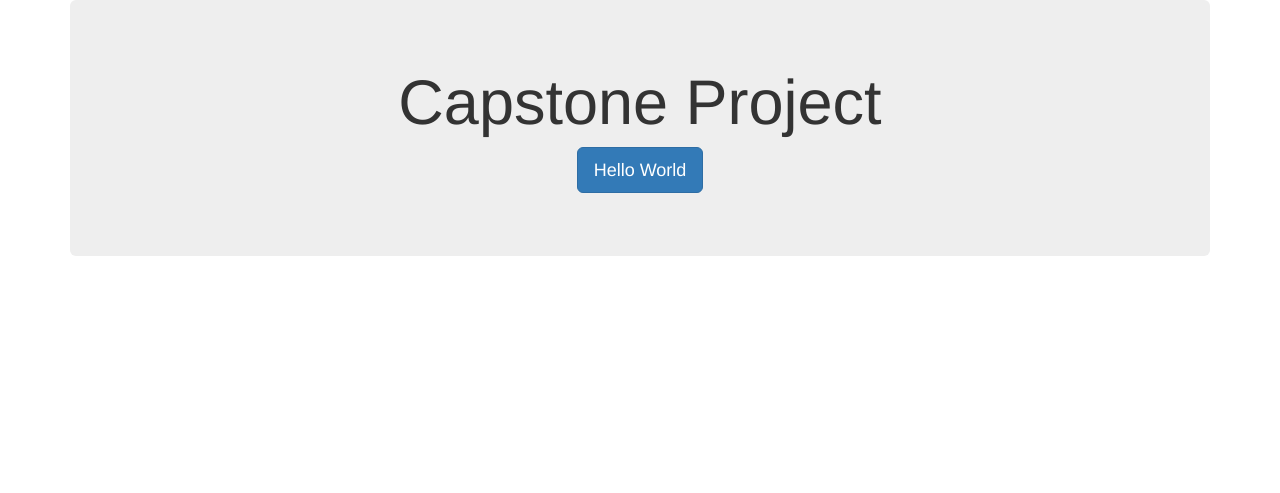
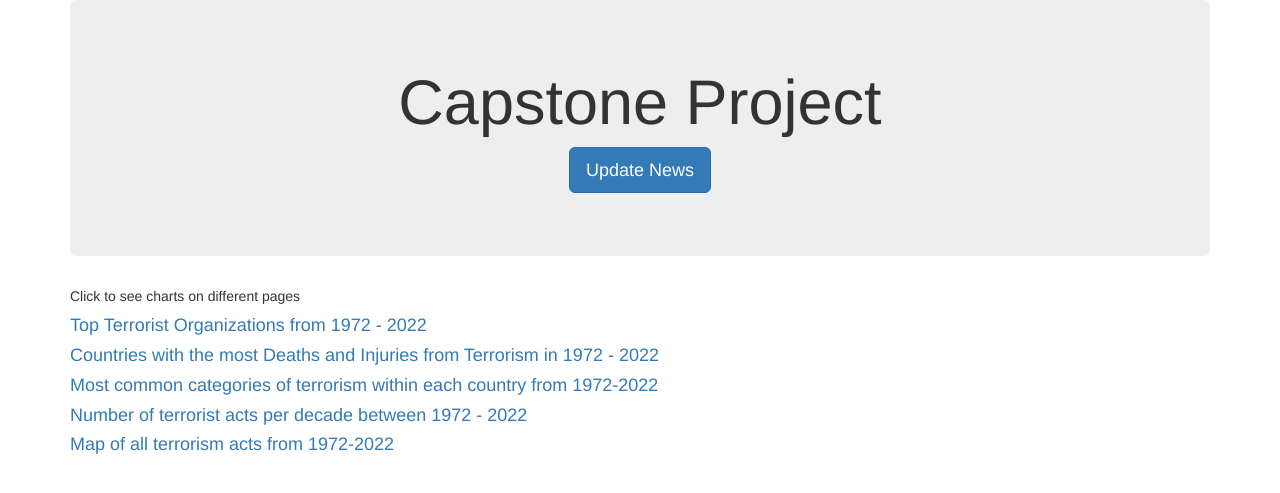
Before and after one commit to namin1993/Capstone_Project, a Flask app: page / in a window 1280 px wide. Shown: the top 493 px of the page. Run offline with Flask 2, Linux system fonts and the light colour scheme; some libraries are stand-ins or nearby versions.

Commit message:
Updates to code

```diff
--- a/app.py
+++ b/app.py
@@ -1,34 +1,27 @@
-## Import Dependencies
+# Import Dependencies
 from flask import Flask, render_template, redirect, url_for
 from pymongo import MongoClient
-from urllib.parse import quote_plus
+import pandas as pd
+import json
+import hvplot.pandas
+import plotly
+import plotly.express as px
+from sklearn.model_selection import train_test_split
+from sklearn.preprocessing import StandardScaler, OneHotEncoder, MinMaxScaler
+from sklearn.decomposition import PCA
+from sklearn.cluster import KMeans
+import tensorflow as tf
+import datetime as dt
 #import scraping
+import db_connections
 
 app = Flask(__name__)
-
-# Use MongoClient to set up mongodb connection
-username = quote_plus('namin')
-password = quote_plus('passMONG1446%23%23')
-cluster = 'na-cluster-0.skgmjzn.mongodb.net'
-
-app.config["SECRET_KEY"]="3ab27fe2c90b101d9e7867c7f663b0ad15c0dbe0"
-cloudstr = 'mongodb+srv://' + username + ':' + password + '@' + cluster + '/?retryWrites=true&w=majority'
-#app.config["MONGO_URI"] = cloudstr
-
-#mogodb_client = PyMongo(app)
-mogodb_client = MongoClient(cloudstr)
-db = mogodb_client.test
-
 # Shows you what was scraped
 @app.route("/")
 def index():
-    try:
-        #mars = mongo.db.mars.find_one()
-        print("The mongodb connection worked!!")
-        return render_template("index.html", str="Hello World")
-    except Exception as e:
-        print(f'{e}')
+    return render_template("index.html")
 
+    #return render_template("index.html", str="Update News")
 # Scrape updates in the database
 # @app.route("/scrape")
 # def scrape():
@@ -37,5 +30,201 @@ def index():
 #    mars.update_one({}, {"$set":mars_data}, upsert=True)
 #    return redirect('/', code=302)
 
+# Question 1: Which organizations are responsible for the most deaths and injuries from 1972-2022?
+@app.route('/chart1/')
+def chart1():
+    try:
+        print("The mongodb connection worked!!")
+
+        # Read terrorism dataframe
+        terrorism_df = pd.DataFrame(list(db_connections.terrorism.find()))
+        terrorism_df.drop(['_id'], axis=1, inplace=True)
+
+        # Filter by date
+        terrorism_df = terrorism_df[terrorism_df["DATE"] > '1971-12-31']
+
+        # Group by 'PERPETRATOR' and sum up 'DEAD' and 'INJURED' numbers per PERPETRATOR
+        q_1df = terrorism_df.groupby(['PERPETRATOR'])[['DEAD', 'INJURED']].sum().reset_index()
+        q_1df['DEAD_AND_INJURED'] = q_1df['DEAD'] + q_1df['INJURED']
+        q_1df.drop(columns=['DEAD', 'INJURED'], axis=1, inplace=True)
+
+        # Sort values
+        q_1df = q_1df.sort_values(['DEAD_AND_INJURED'], ascending=[False]).reset_index()
+
+        # Create graph
+        fig = px.bar(q_1df, x="DEAD_AND_INJURED", y="PERPETRATOR",
+                    color="PERPETRATOR",
+                    orientation='h',
+                    title='Total number of Dead and Injured caused by each Terrorist Group from 1972 - 2022',
+                    height=800)
+
+        graphJSON = json.dumps(fig, cls=plotly.utils.PlotlyJSONEncoder)
+        return render_template("index.html", graphJSON=graphJSON)
+
+    except Exception as e:
+        print(f'{e}')
+
+# Question 2: Which Countries have the most deaths and injuries from 1972-2022 from terrorism?
+@app.route('/chart2/')
+def chart2():
+    try:
+        # Read terrorism dataframe
+        terrorism_df = pd.DataFrame(list(db_connections.terrorism.find()))
+        terrorism_df.drop(['_id'], axis=1, inplace=True)
+
+        # Filter by date
+        terrorism_df = terrorism_df[terrorism_df["DATE"] > '1971-12-31']
+
+        # Group by 'COUNTRY' and sum up 'DEAD' and 'INJURED' numbers per country
+        q_2df = terrorism_df.groupby(['COUNTRY'])[['DEAD', 'INJURED']].sum().reset_index()
+
+        # Sum up Dead and Injured. Drop 'DEAD' and 'INJURED' columns
+        q_2df['DEAD_AND_INJURED'] = q_2df['DEAD'] + q_2df['INJURED']
+        q_2df.drop(columns=['DEAD', 'INJURED'], axis=1, inplace=True)
+
+        # Sort values
+        q_2df = q_2df.sort_values(['DEAD_AND_INJURED'], ascending=[False]).reset_index(drop=True)
+
+        # Create graph
+        fig = px.bar(q_2df, x="DEAD_AND_INJURED", y="COUNTRY",
+            color="COUNTRY",
+            orientation='h',
+            title='Countries with the most Death and Injuries from Terrorism in 1972 - 2022',
+            height=3400)
+
+        graphJSON = json.dumps(fig, cls=plotly.utils.PlotlyJSONEncoder)
+        return render_template("index.html", graphJSON=graphJSON)
+
+    except Exception as e:
+        print(f'{e}')
+
+# Question 3: What are the most common categories of terrorism within each country from 1972-2022?
+@app.route('/chart3/')
+def chart3():
+    try:
+        # Read terrorism dataframe
+        terrorism_df = pd.DataFrame(list(db_connections.terrorism.find()))
+        terrorism_df.drop(['_id'], axis=1, inplace=True)
+        q_3df = terrorism_df.groupby(['COUNTRY', 'CATEGORY'])[['CATEGORY']].count()
+
+        return render_template("index.html", tables=[q_3df.to_html(classes='data', header="true")])
+
+    except Exception as e:
+        print(f'{e}')
+
+# Question 4: On what particular decade were the most terrorist acts committed across the world?
+@app.route('/chart4/')
+def chart4():
+    try:
+        # Read terrorism dataframe
+        terrorism_df = pd.DataFrame(list(db_connections.terrorism.find()))
+        terrorism_df.drop(['_id'], axis=1, inplace=True)
+
+        # Establish the bins.
+        decade_bins = [0, 1969, 1979, 1989, 1999, 2009, 2019, 2029]
+        group_names = ["1960s", "1970s", "1980s", "1990s", "2000s", "2010s", "2020s"]
+
+        # Filter by date
+        terrorism_df = terrorism_df[terrorism_df["DATE"] > '1971-12-31']
+
+        # Convert DATE column to datetime
+        terrorism_df['incident_date'] = pd.to_datetime(terrorism_df['DATE'])
+
+        # Categorize dates based on the bins.
+        terrorism_df["YEAR"] = terrorism_df['incident_date'].dt.year
+        decade_bins_dt = pd.to_datetime(decade_bins)
+        terrorism_df["DECADE"] = pd.cut(terrorism_df["YEAR"], decade_bins_dt, labels=group_names)
+
+        # Count the number of incidents per decade
+        q_4df = terrorism_df.groupby(['DECADE'])[['DATE']].count().reset_index()
+
+        # Create graph
+        fig = px.bar(q_4df, x="DECADE", y="DATE",
+                    color="DECADE",
+                    title='Number of Terrorist acts per decade',
+                    height=800)
+
+        fig.update_layout(
+            xaxis_title="Decade",
+            yaxis_title="Number of Incidents"
+        )
+
+        graphJSON = json.dumps(fig, cls=plotly.utils.PlotlyJSONEncoder)
+        return render_template("index.html", graphJSON=graphJSON)
+
+    except Exception as e:
+        print(f'{e}')
+
+# Question 5: World Map of all terrorist acts from 1972-2022
+@app.route('/chart5/')
+def chart6():
+    try:
+        # Read terrorism dataframe
+        terrorism_df = pd.DataFrame(list(db_connections.terrorism.find()))
+        terrorism_df.drop(['_id'], axis=1, inplace=True)
+
+        # Filter by date
+        terrorism_df = terrorism_df[terrorism_df["DATE"] > '1971-12-31']
+
+        # Establish the bins.
+        decade_bins = [0, 1969, 1979, 1989, 1999, 2009, 2019, 2029]
+        group_names = ["1960s", "1970s", "1980s", "1990s", "2000s", "2010s", "2020s"]
+
+        # Convert DATE column to datetime
+        terrorism_df['incident_date'] = pd.to_datetime(terrorism_df['DATE'])
+
+        # Categorize dates based on the bins.
+        terrorism_df["YEAR"] = terrorism_df['incident_date'].dt.year
+        decade_bins_dt = pd.to_datetime(decade_bins)
+        terrorism_df["DECADE"] = pd.cut(terrorism_df["YEAR"], decade_bins_dt, labels=group_names)
+
+        # Create latitude and longitude columns
+        terrorism_df[['latitude', 'longitude']] = terrorism_df['COORDINATES'].str.split(',', 1, expand=True)
+        terrorism_df['latitude'] = pd.to_numeric(terrorism_df['latitude'], errors='coerce').fillna(0).astype(float)
+        terrorism_df['longitude'] = pd.to_numeric(terrorism_df['longitude'], errors='coerce').fillna(0).astype(float)
+
+        fig = px.scatter_mapbox(terrorism_df, lat="latitude", lon="longitude", hover_name="DATE", hover_data=["STATE", "PERPETRATOR"],
+                                color="DECADE", zoom=3, height=300)
+        fig.update_layout(
+            mapbox_style="white-bg",
+            mapbox_layers=[
+                {
+                    "below": 'traces',
+                    "sourcetype": "raster",
+                    "sourceattribution": "United States Geological Survey",
+                    "source": [
+                        "https://basemap.nationalmap.gov/arcgis/rest/services/USGSImageryOnly/MapServer/tile/{z}/{y}/{x}"
+                    ]
+                },
+                {
+                    "sourcetype": "raster",
+                    "sourceattribution": "Government of Canada",
+                    "source": ["https://geo.weather.gc.ca/geomet/?"
+                            "SERVICE=WMS&VERSION=1.3.0&REQUEST=GetMap&BBOX={bbox-epsg-3857}&CRS=EPSG:3857"
+                            "&WIDTH=1000&HEIGHT=1000&LAYERS=RADAR_1KM_RDBR&TILED=true&FORMAT=image/png"],
+                }
+            ])
+        fig.update_layout(margin={"r":0,"t":0,"l":0,"b":0})
+
+        graphJSON = json.dumps(fig, cls=plotly.utils.PlotlyJSONEncoder)
+        return render_template("index.html", graphJSON=graphJSON)
+
+    except Exception as e:
+        print(f'{e}')
+
+
+@app.route('/chart6/')
+def chart5():
+    try:
+        # Read terrorism dataframe
+        terrorism_df = pd.DataFrame(list(db_connections.terrorism.find()))
+        terrorism_df.drop(['_id'], axis=1, inplace=True)
+
+        graphJSON = json.dumps(fig, cls=plotly.utils.PlotlyJSONEncoder)
+        return render_template("index.html", graphJSON=graphJSON)
+
+    except Exception as e:
+        print(f'{e}')
+
 if __name__ == "__main__":
    app.run()
--- /dev/null
+++ b/db_connections.py
@@ -0,0 +1,27 @@
+# Database Connections
+# Import Dependencies
+from pymongo import MongoClient
+import config
+
+# Use MongoClient to set up mongodb connection
+username = config.username
+password = config.password
+
+'''
+cluster = 'finalproject.1pamme7.mongodb.net'
+
+#app.config["SECRET_KEY"]="3ab27fe2c90b101d9e7867c7f663b0ad15c0dbe0"
+cloudstr = 'mongodb+srv://' + username + ':' + password + '@' + cluster + '/?retryWrites=true&w=majority'
+mogodb_client = MongoClient(cloudstr)
+db = mogodb_client['final_project']
+terrorism = db["clean_terror_df"]
+'''
+
+cluster = 'na-cluster-0.skgmjzn.mongodb.net'
+cloudstr = 'mongodb+srv://' + username + ':' + password + '@' + cluster + '/?retryWrites=true&w=majority'
+mogodb_client = MongoClient(cloudstr)
+db = mogodb_client['Final_Project']
+terrorism = db["terrorism"]
+countries = db["countries"]
+gdp = db["GDP"]
+gdp_growth = db["GDP_Growth_Rate"]
--- a/requirements.txt
+++ b/requirements.txt
@@ -30,3 +30,6 @@ tensorflow==2.9.1
 urllib3==1.26.9
 w3lib==1.21.0
 websockets==10.1
+luqum
+pynytimes
+elasticsearch
--- a/templates/index.html
+++ b/templates/index.html
@@ -9,6 +9,8 @@
      rel="stylesheet"
      href="https://maxcdn.bootstrapcdn.com/bootstrap/3.3.7/css/bootstrap.min.css"
    />
+   <!-- d3 JavaScript -->
+   <script src="https://d3js.org/d3.v5.min.js"></script>
    <!--  Load CSS in Flask with html-->
    <link rel="stylesheet" href='/static/main.css' />
 </head>
@@ -17,8 +19,29 @@
             <div class="jumbotron text-center">
                 <h1>Capstone Project</h1>
                 <p><a class="btn btn-primary btn-lg" href="/scrape"
-                            role="button">{{str}}</a></p>
+                            role="button">Update News</a></p>
             </div>
+            <p>Click to see charts on different pages</p>
+
+            <h4><a href="/chart1">Top Terrorist Organizations from 1972 - 2022</a></h4>
+            <h4><a href="/chart2">Countries with the most Deaths and Injuries from Terrorism in 1972 - 2022</a></h4>
+            <h4><a href="/chart3">Most common categories of terrorism within each country from 1972-2022</a></h4>
+            <h4><a href="/chart4">Number of terrorist acts per decade between 1972 - 2022</a></h4>
+            <h4><a href="/chart5">Map of all terrorism acts from 1972-2022</a></h4>
+
+            <div id='chart' class='chart'”></div>
         </div>
+
+        <!-- Dataframe -->
+        {% for table in tables %}
+            {{ table|safe }}
+        {% endfor %}
+
+        <!-- Scripts -->
+        <script src='https://cdn.plot.ly/plotly-latest.min.js'></script>
+        <script type='text/javascript'>
+        var graphs = {{graphJSON | safe}};
+        Plotly.plot('chart',graphs,{});
+        </script>
     </body>
 </html>
```
Also changed, not shown: ml_model.py (+14 -3 lines).
